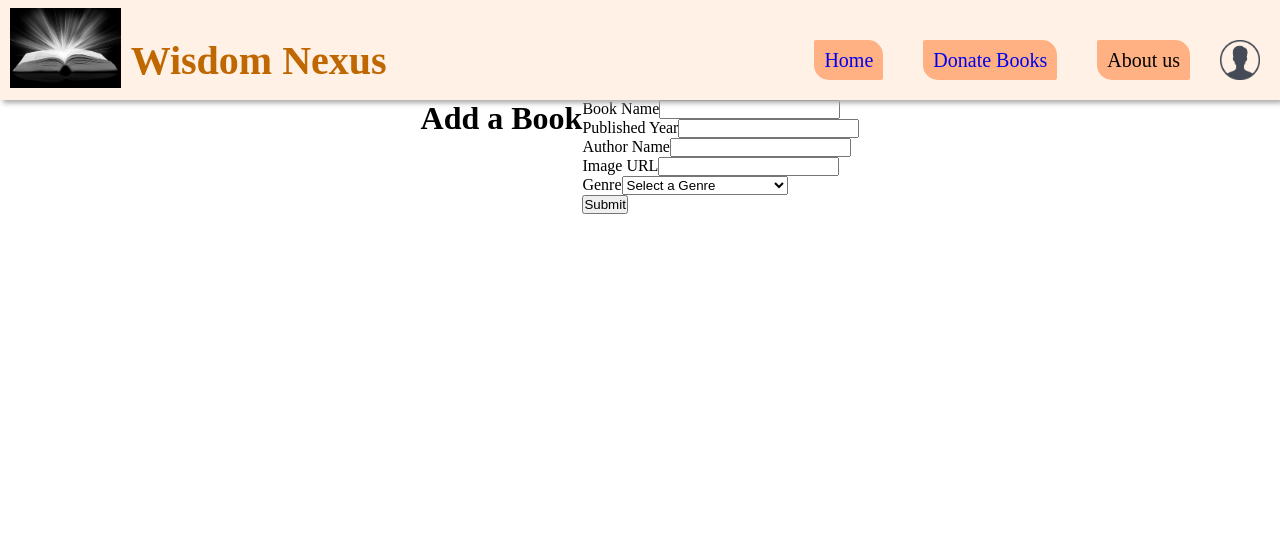
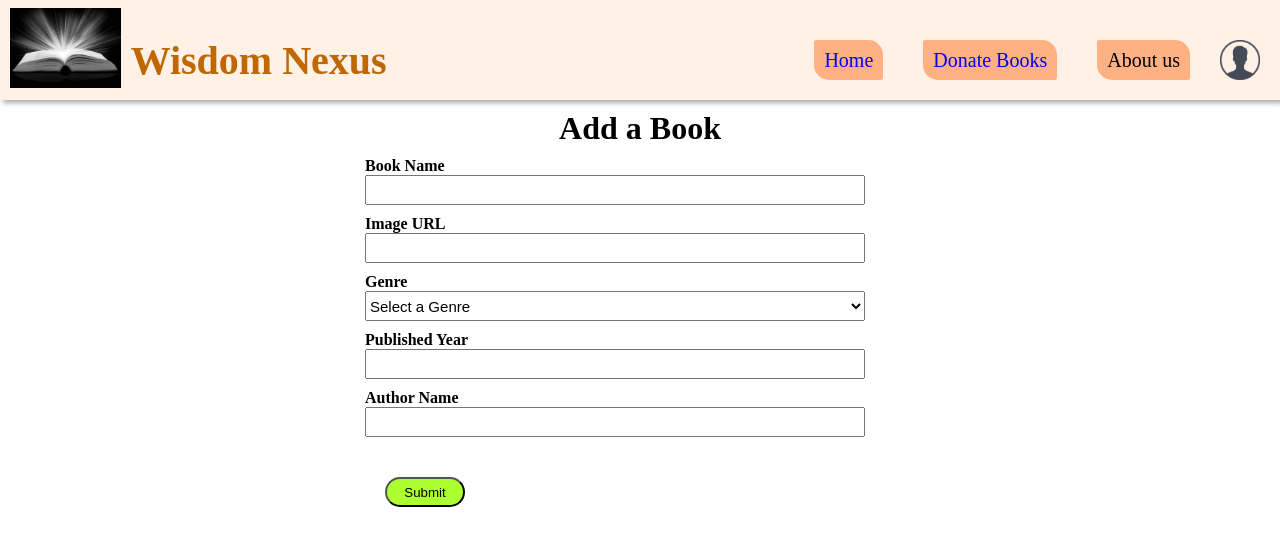
Before and after one commit to kalviumcommunity/S59_Personalized_Literature, a React (Vite) app in the folder Frontend/: page /donate_books in a window 1280 px wide. Shown: the top 546 px of the page. Built offline with nearby package versions, Linux system fonts and the light colour scheme.

Commit message:
Insert Button

```diff
--- /dev/null
+++ b/Frontend/src/components/DonateBook.css
@@ -0,0 +1,35 @@
+.container{
+    display: flex;
+   place-items : center;
+    flex-direction: column;
+}
+
+.error{
+    color: red;
+}
+
+.userInput {
+    width : 500px;
+    height:30px;
+    font-size: 15px;
+    margin-right: 50px;
+}
+
+.field {
+    margin: 10px;
+}
+
+.bookDonation{
+     text-align: center;
+     cursor: pointer;
+     height:30px;
+     width: 80px;
+     border-radius: 40px;
+     margin: 30px;
+     background-color: greenyellow;
+     color: black
+}
+
+.container{
+    margin-top: 10px;
+}
--- a/Frontend/src/components/DonateBooks.jsx
+++ b/Frontend/src/components/DonateBooks.jsx
@@ -1,6 +1,7 @@
 
 import { useForm } from "react-hook-form";
 import axios from "axios";
+import "./DonateBook.css"
 
 const GenreForm = () => {
   const {
@@ -41,45 +42,69 @@ const GenreForm = () => {
       <h1>Add a Book</h1>
       <form onSubmit={handleSubmit(onSubmit)}>
         <div className="field">
-          <label htmlFor="bookName">Book Name</label>
-          <input type="text" {...register("bookName", { required: true })} />
+          <strong>Book Name</strong> <br />
+          <input
+            type="text"
+            className="userInput"
+            {...register("bookName", { required: true })}
+          />
           {errors.bookName && <p className="error">Book Name is required</p>}
         </div>
+
         <div className="field">
-          <label htmlFor="publishedYear">Published Year</label>
+          <strong>Image URL</strong> <br />
+          <input
+            type="text"
+            className="userInput"
+            {...register("url", { required: true })}
+          />
+          {errors.url && <p className="error">Image URL is required</p>}
+        </div>
+
+        <div className="field">
+          <strong>Genre</strong> <br />
+          <select
+            className="userInput"
+            {...register("genre", { required: true })}
+          >
+            <option value="">Select a Genre</option>
+            {genreOptions.map((genre, index) => (
+              <option key={index} value={genre}>
+                {genre
+                  .split("_")
+                  .map((word) => word.charAt(0).toUpperCase() + word.slice(1))
+                  .join(" ")}
+              </option>
+            ))}
+          </select>
+          {errors.genre && <p className="error">Please select a genre</p>}
+        </div>
+
+        <div className="field">
+          <strong>Published Year</strong> <br />
           <input
             type="number"
+            className="userInput"
             {...register("publishedYear", { required: true })}
           />
           {errors.publishedYear && (
             <p className="error">Published Year is required</p>
           )}
         </div>
+
         <div className="field">
-          <label htmlFor="authorName">Author Name</label>
-          <input type="text" {...register("authorName", { required: true })} />
+          <strong>Author Name</strong> <br />
+          <input
+            type="text"
+            className="userInput"
+            {...register("author", { required: true })}
+          />
           {errors.authorName && (
             <p className="error">Author Name is required</p>
           )}
         </div>
-        <div className="field">
-          <label htmlFor="url">Image URL</label>
-          <input type="text" {...register("url", { required: true })} />
-          {errors.url && <p className="error">Image URL is required</p>}
-        </div>
-        <div className="field">
-          <label htmlFor="genre">Genre</label>
-          <select {...register("genre", { required: true })}>
-            <option value="">Select a Genre</option>
-            {genreOptions.map((genre, index) => (
-              <option key={index} value={genre}>
-                {genre}
-              </option>
-            ))}
-          </select>
-          {errors.genre && <p className="error">Please select a genre</p>}
-        </div>
-        <button type="submit">Submit</button>
+
+        <button  className ="bookDonation"  type="submit">Submit</button>
       </form>
     </div>
   );
```
